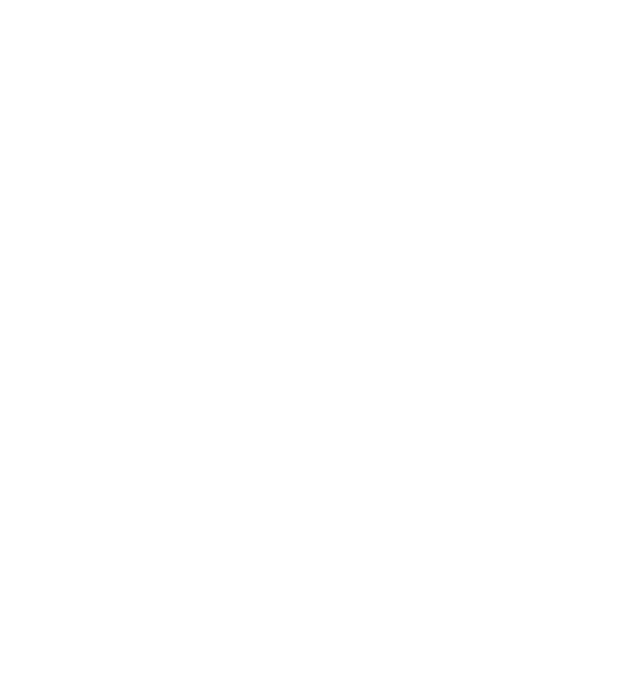
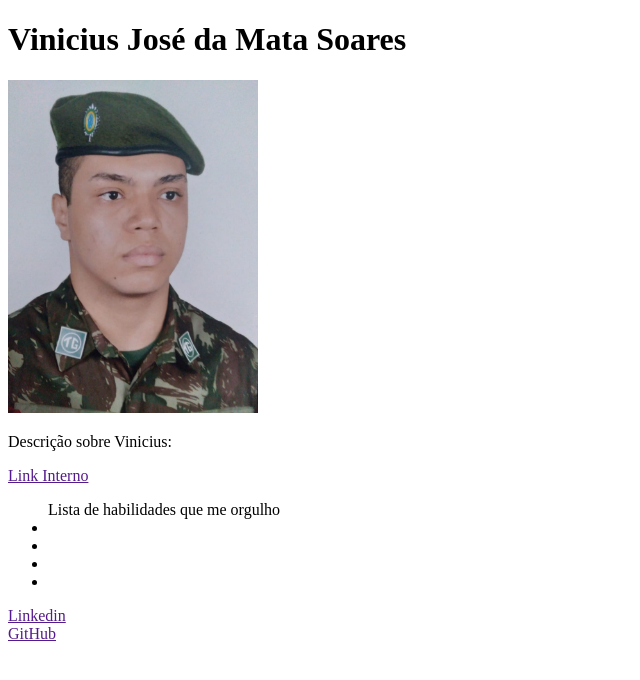
Before and after one commit to ViniciusSoares21/Vinicius-Soares21, a plain HTML site: page index.html in a window 1280 px wide. Shown: the whole page, without its empty margins (0-640 px from the left). Drawn offline with Linux system fonts and the light colour scheme.

Commit message:
Adiciona Estrutura da pagina

```diff
--- a/index.html
+++ b/index.html
@@ -8,6 +8,23 @@
 
 <body>
 
+  <h1>Vinicius José da Mata Soares</h1>
+
+  <img src="./IMG-20220510-WA0001.jpg" alt="Foto do Vinicius" width="250px">
+
+  <p>Descrição sobre Vinicius:</p>
+  <a href="">Link Interno</a>
+  <ul>Lista de habilidades que me orgulho
+    <li></li>
+    <li></li>
+    <li></li>
+    <li></li>
+  </ul>
+
+  <a href="" target="_blank">Linkedin</a>
+  <br>
+  <a href="" target="_blank">GitHub</a>
+
 </body>
 
 </html>
```
